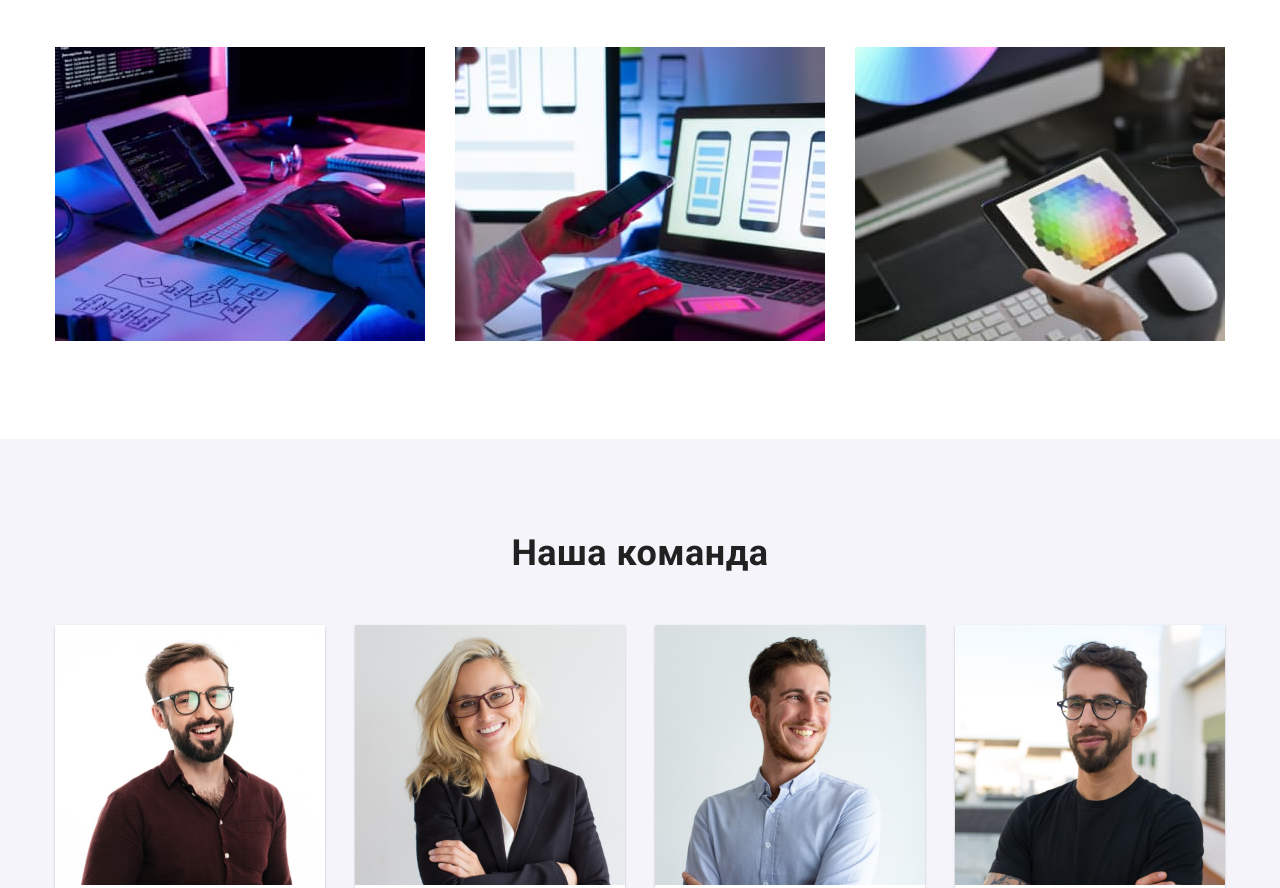
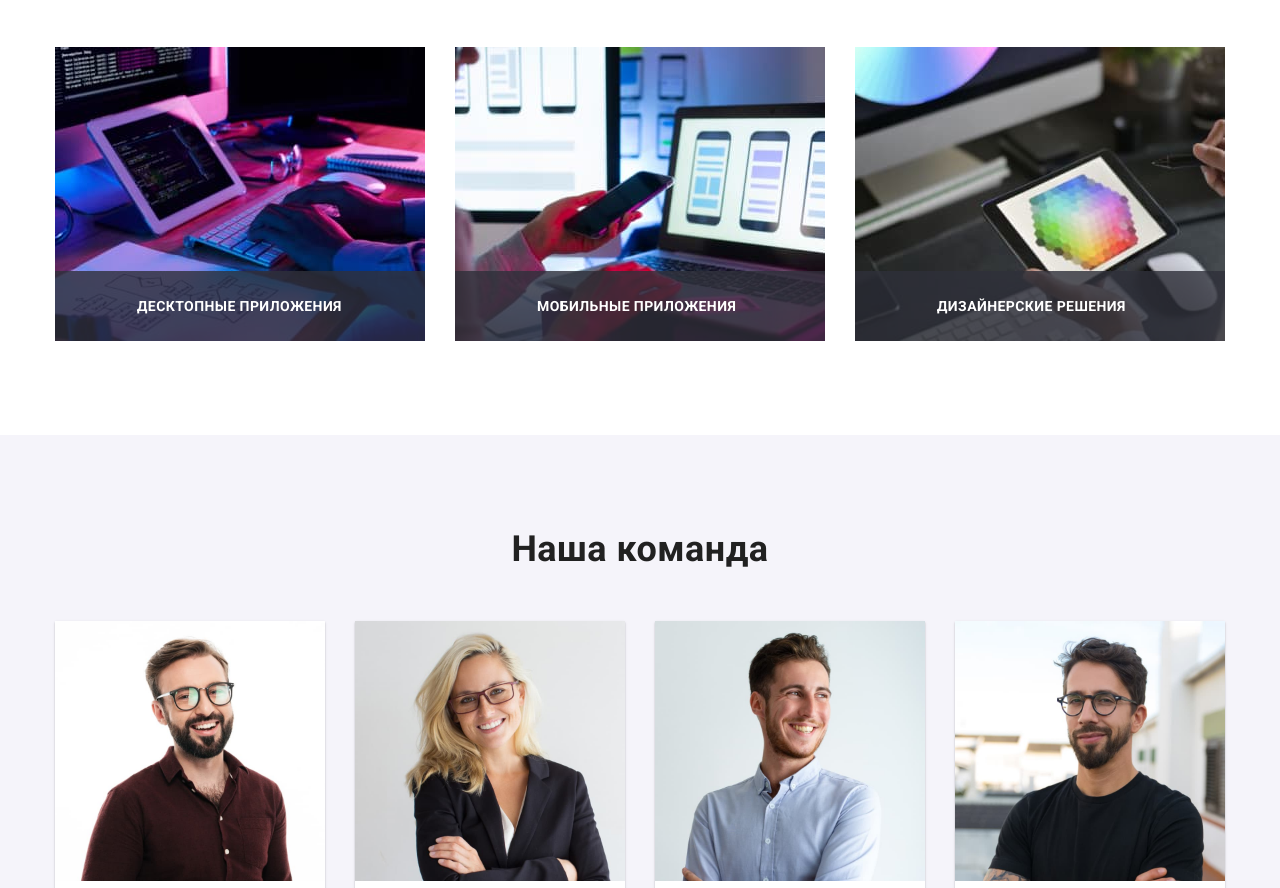
Before and after one commit to Bogdankostyukevich/-github-training5, a plain HTML site: page index.html in a window 1280 px wide. Shown: the part 1254-2142 px from the top of the page. Drawn offline with nearby package versions, Linux system fonts and the light colour scheme.

Commit message:
HW5
Позиционированные элементы
before/after

```diff
--- a/css/styles.css
+++ b/css/styles.css
@@ -90,6 +90,21 @@ ul {
 
 .site-nav .item + .item {
     margin-left: 50px;
+}
+
+.site-nav .current {
+    position: relative;
+}
+
+.site-nav .link::after {
+    position: absolute;
+    content: "";
+    width: 100%;
+    height: 4px;
+    left: 0;
+    bottom: 0;
+    background-color: var(--accent-color);
+    border-radius: 2px;
 }
 
     /* убераем крайний маржин */
@@ -338,7 +353,50 @@ ul {
     padding-bottom: 94px;
 }
 
-.img .technology + .technology {
+.thumb {
+    display: flex;
+    position: relative;
+}
+
+.thumb::before {
+    display: inline-block;
+    position: absolute;
+    content: "";
+    bottom: 0;
+    left: 0;
+    width: 100%;
+    height: 70px;
+    background-color: #2F303A;
+    opacity: 0.8;
+}
+
+.technology-title {
+    padding: 0;
+    margin: 0;
+    font-size: 14px;
+    line-height: 1.142;
+    letter-spacing: 0.03em;
+    font-weight: 700;
+    text-transform: uppercase;
+    color: #FFFFFF;
+}
+
+.technology-title {
+    display: flex;
+    position: absolute;
+    bottom: 0;
+    left: 0;
+    padding: 27px 82px;
+    opacity: 1;
+}
+
+img {
+    display: block;
+    width: 100%;
+    object-fit: cover;
+}
+
+.img .thumb + .thumb {
     margin-left: 30px;
 }
 
--- a/index.html
+++ b/index.html
@@ -101,9 +101,18 @@
                 <div class="container">
                     <h2 class="section-title">Чем мы занимаемся</h2>
                     <ul class="img">
-                        <li class="technology"><img src="./images/box1.jpg" alt="рабочий процесс" width="370"></li>
-                        <li class="technology"><img src="./images/box2.jpg" alt="разработка" width="370"></li>
-                        <li class="technology"><img src="./images/box3.jpg" alt="технологии" width="370"></li>
+                        <div class="thumb">
+                            <li class=""><img src="./images/box1.jpg" alt="рабочий процесс" width="370"></li>
+                            <p class="technology-title">Десктопные приложения</p>
+                        </div>
+                        <div class="thumb">
+                            <li><img src="./images/box2.jpg" alt="разработка" width="370"></li>
+                            <p class="technology-title">Мобильные приложения</p>
+                        </div>
+                        <div class="thumb">
+                            <li><img src="./images/box3.jpg" alt="технологии" width="370"></li>
+                            <p class="technology-title">Дизайнерские решения</p>
+                        </div>
                     </ul>
                 </div>
             </section>
```
Also changed, not shown: css/portfolio.css (+22 -5 lines).
